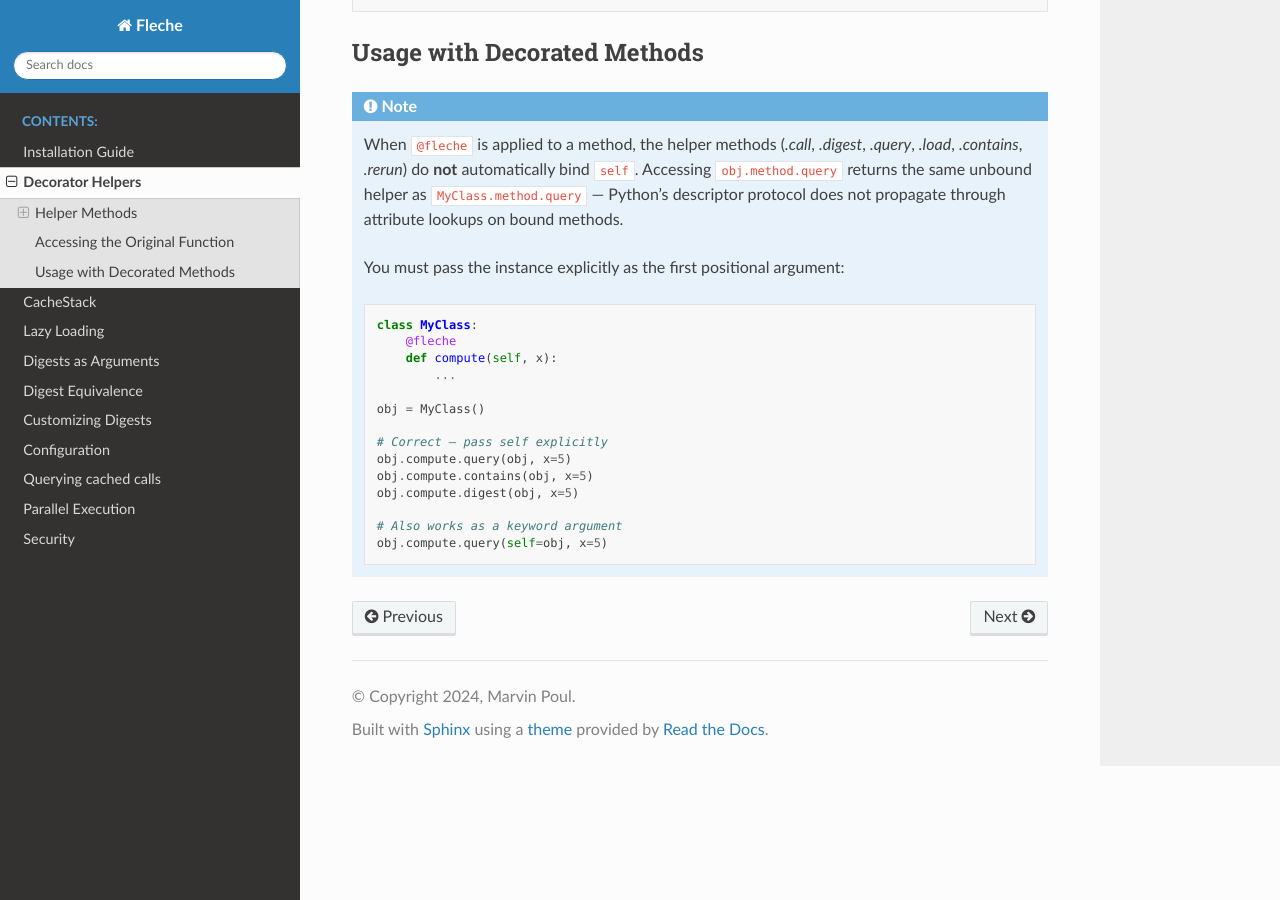
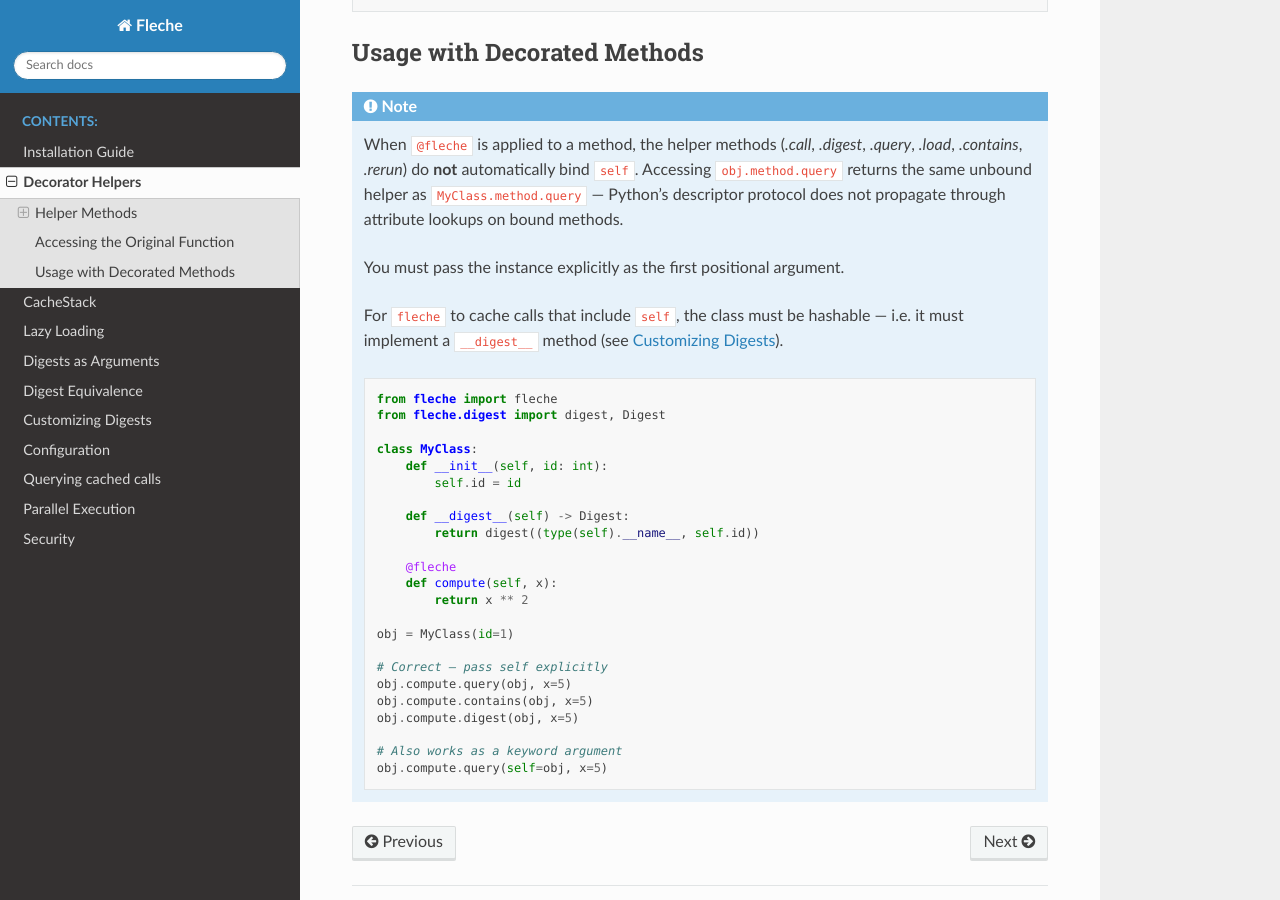
Before and after one commit to pmrv/fleche, a Sphinx documentation site: the page built from docs/helpers.rst, in a window 1280 px wide and 900 px high, scrolled down 1391 px. Built offline with Sphinx 7.4.7 and the Read the Docs theme 3.1.0, drawn with Linux system fonts in a browser that asks for light colours; pages that are not in the unit, such as notebooks, are missing from menus.

```diff
--- a/docs/helpers.rst
+++ b/docs/helpers.rst
@@ -64,16 +64,28 @@ Usage with Decorated Methods
    ``obj.method.query`` returns the same unbound helper as ``MyClass.method.query`` — Python's
    descriptor protocol does not propagate through attribute lookups on bound methods.
 
-   You must pass the instance explicitly as the first positional argument:
+   You must pass the instance explicitly as the first positional argument.
+
+   For ``fleche`` to cache calls that include ``self``, the class must be hashable —
+   i.e. it must implement a ``__digest__`` method (see :doc:`custom_digests`).
 
    .. code-block:: python
 
+      from fleche import fleche
+      from fleche.digest import digest, Digest
+
       class MyClass:
+          def __init__(self, id: int):
+              self.id = id
+
+          def __digest__(self) -> Digest:
+              return digest((type(self).__name__, self.id))
+
           @fleche
           def compute(self, x):
-              ...
+              return x ** 2
 
-      obj = MyClass()
+      obj = MyClass(id=1)
 
       # Correct — pass self explicitly
       obj.compute.query(obj, x=5)
```
